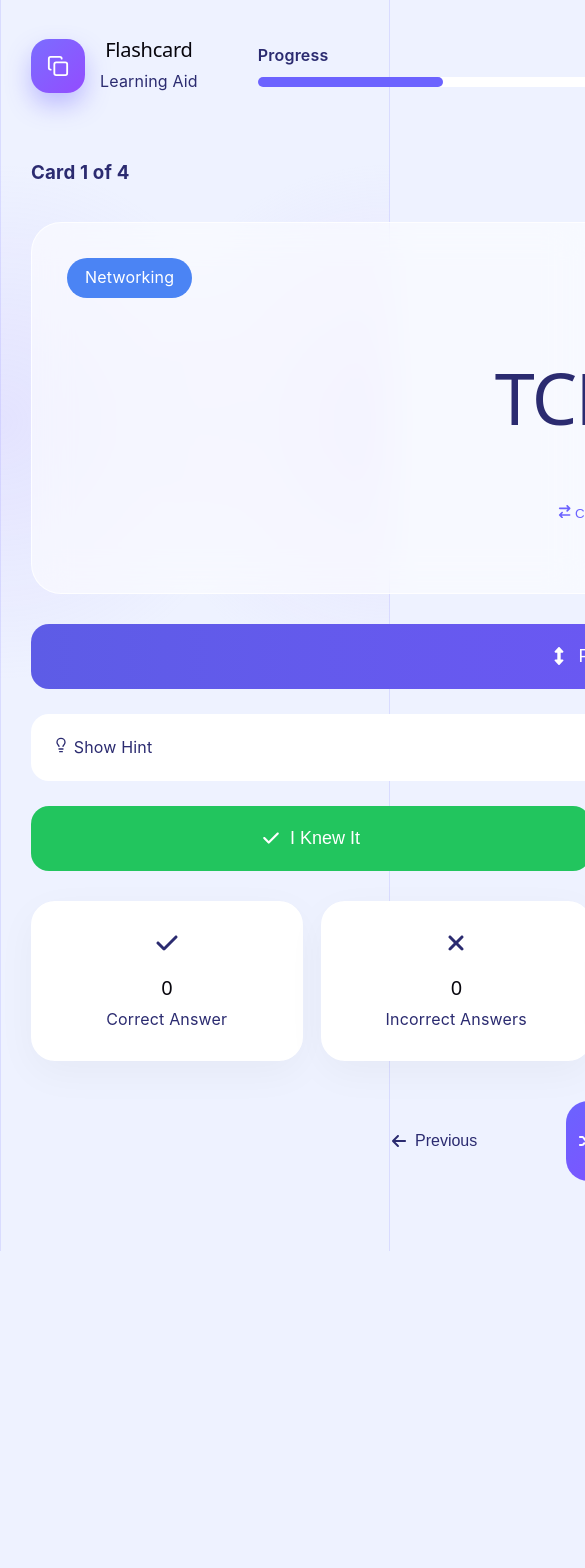
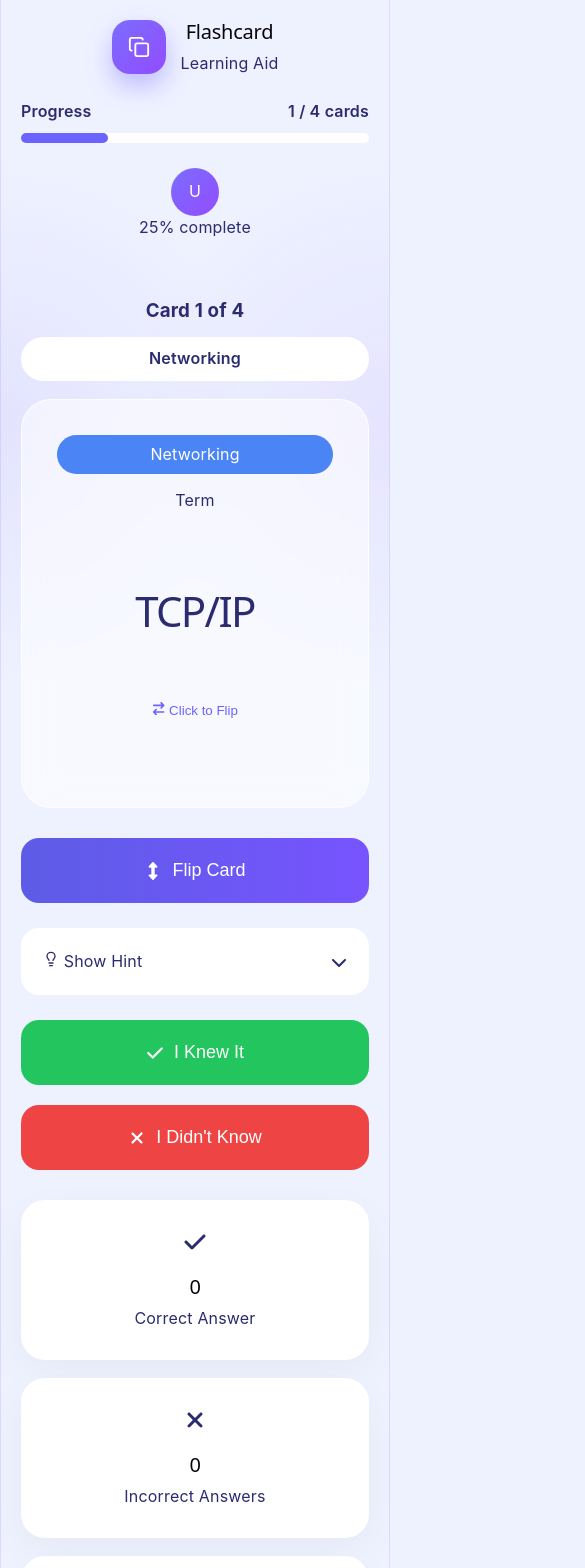
Before and after one commit to sk-abhishek/flashcard-aid, a React (Vite) app: page / in a window 390 px wide. Shown: the top 1568 px of the page, 585 px wide, since content can reach past the window. Before the commit the page ends 1251 px from the top, so only its background shows below. Built offline with nearby package versions, Linux system fonts and the light colour scheme.

Commit message:
implement mobile and tablet responsiveness compatibility

```diff
--- a/src/App.css
+++ b/src/App.css
@@ -43,7 +43,7 @@ body{
 .container{
 
   position:relative;
-  width:1200px;
+  width:min(1200px, 100%);
   margin:auto;
   padding:30px;
 }
@@ -364,3 +364,58 @@ header{
 
   border-radius:22px!important;
 }
+
+@media (max-width: 900px) {
+
+  header {
+    flex-direction: column;
+    gap: 25px;
+  }
+
+  .progress-wrapper {
+    width: 100%;
+    margin: 0;
+  }
+
+  .stats {
+    grid-template-columns: repeat(2, 1fr);
+  }
+
+  .navigation {
+    width: 100%;
+  }
+}
+
+@media (max-width: 600px) {
+  .container {
+    padding: 20px;
+  }
+
+  .card-header {
+    flex-direction: column;
+    gap: 15px;
+  }
+
+  .card-top {
+    flex-direction: column;
+    gap: 15px;
+  }
+
+  .card-body h1 {
+    font-size: 42px;
+    max-width: 100%;
+  }
+
+  .answer-buttons {
+    flex-direction: column;
+  }
+
+  .stats {
+    grid-template-columns: 1fr;
+  }
+
+  .navigation {
+    flex-direction: column;
+    gap: 20px;
+  }
+}
--- a/src/App.jsx
+++ b/src/App.jsx
@@ -80,6 +80,7 @@ function App() {
             totalCards={flashcards.length}
             setFlipped={setFlipped}
             flashcards={flashcards}
+            setShowHint={setShowHint}
           />
         </main>
       </div>
--- a/src/components/Navigation.jsx
+++ b/src/components/Navigation.jsx
@@ -9,7 +9,8 @@ function Navigation({
     setCurrentCard,
     totalCards,
     setFlipped,
-    flashcards
+    flashcards,
+    setShowHint
 })
 {
     return(
@@ -38,8 +39,8 @@ function Navigation({
                 } while (randomCard === currentCard);
 
                 setCurrentCard(randomCard);
-                setFlipped(False);
-                setShowHint(False)
+                setFlipped(false);
+                setShowHint(false)
             }}
 
             >
```
